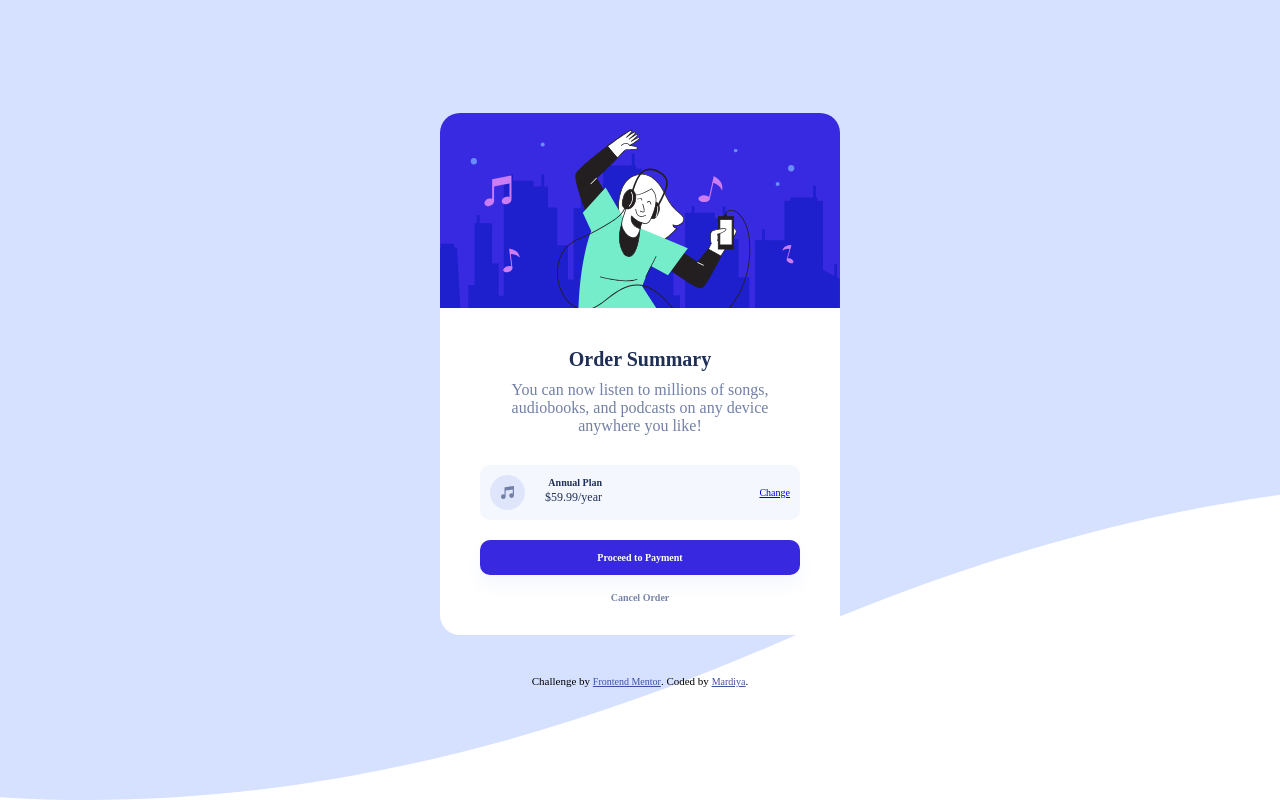
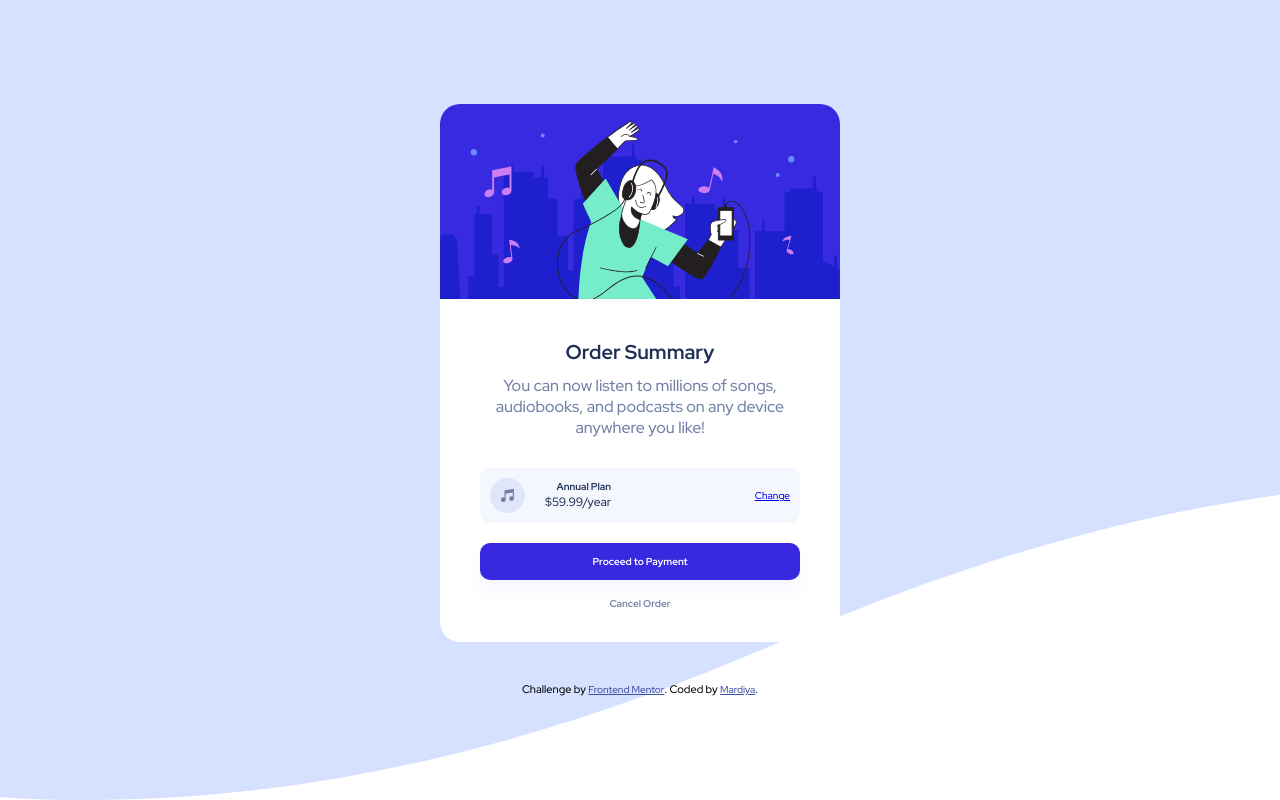
Before and after one commit to Mardiya07/FEM_Order_Summary_Card, a plain HTML site: page index.html in a window 1280 px wide. Drawn offline with Linux system fonts and the light colour scheme.

Commit message:
Styling- External fonts lnk added

```diff
--- a/Style/styles.css
+++ b/Style/styles.css
@@ -4,6 +4,7 @@
     box-sizing: border-box;
     font-size: 10px;
     /* border: 1px solid red; */
+    font-family: 'Red Hat Display', sans-serif;
 }
 
 body{
@@ -11,7 +12,7 @@ body{
     background-size:cover;
     height: 100vh;
     width: 100vw;
-    background-repeat:no-repeat;
+    background-repeat:repeat-y;
     display: flex;
     justify-content: center;
     align-items: c;
--- a/index.html
+++ b/index.html
@@ -6,6 +6,9 @@
 
   <link rel="icon" type="image/png" sizes="32x32" href="./images/favicon-32x32.png">
   <link rel="stylesheet" href="./Style/styles.css" >
+  <link rel="preconnect" href="https://fonts.googleapis.com">
+<link rel="preconnect" href="https://fonts.gstatic.com" crossorigin>
+<link href="https://fonts.googleapis.com/css2?family=Red+Hat+Display:wght@500;700;900&display=swap" rel="stylesheet">
 
   <title>Frontend Mentor | Order summary card</title>
 
```
